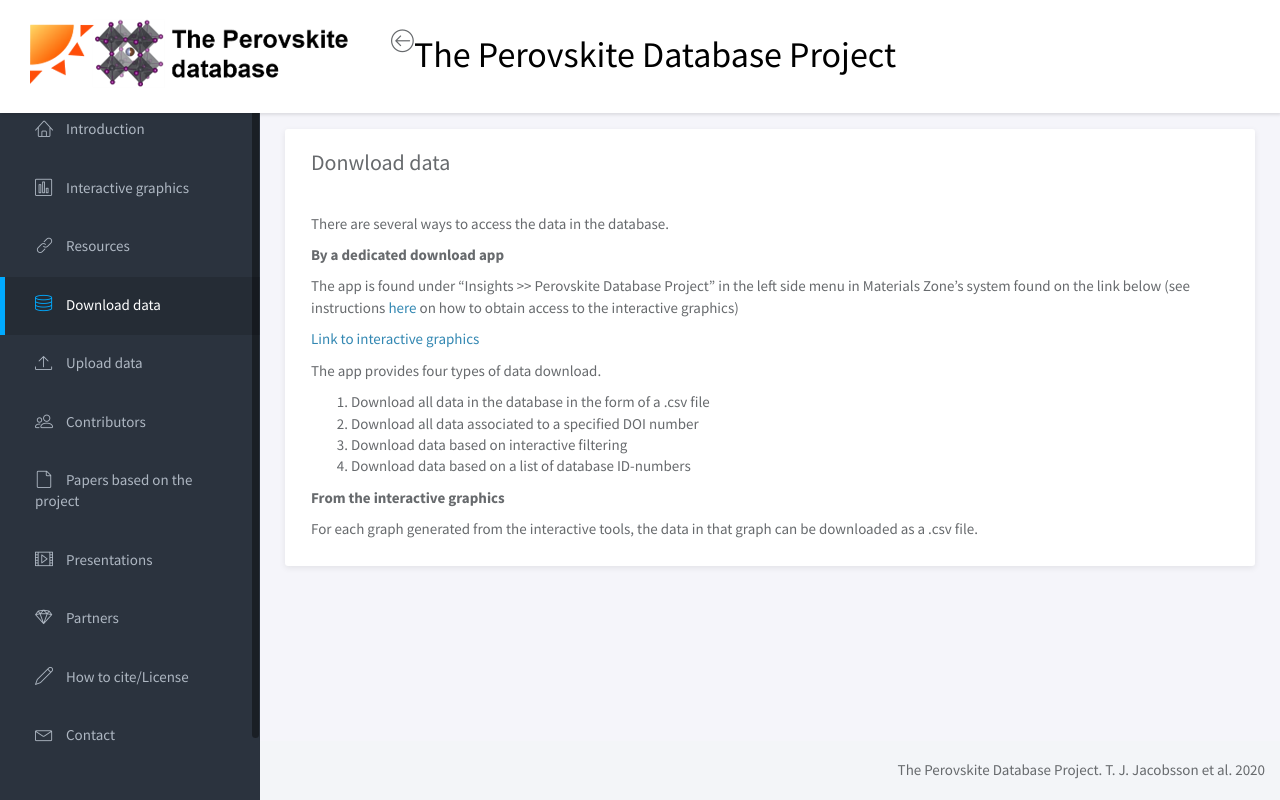
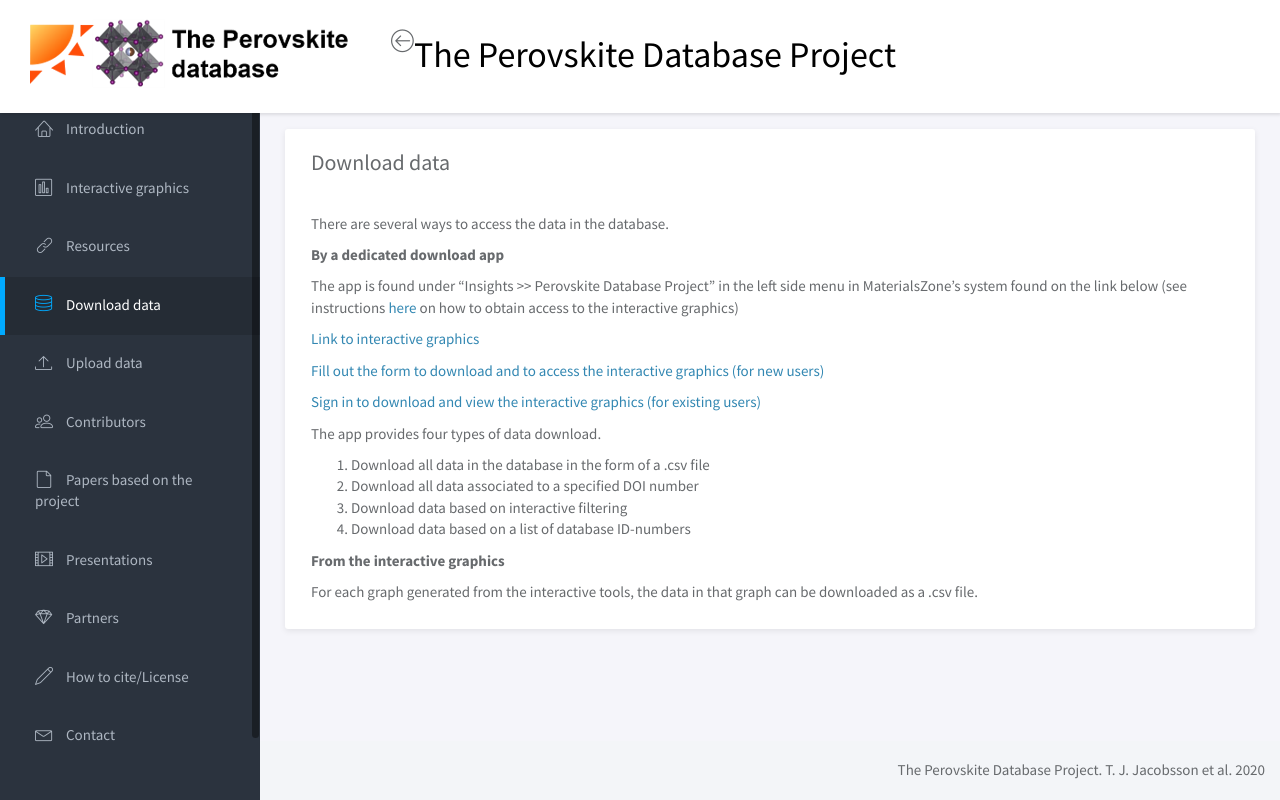
Before and after one commit to Jesperkemist/perovskitedatabase, a Flask app: page /Download in a window 1280 px wide. Run offline with Flask 2, Linux system fonts and the light colour scheme; some libraries are stand-ins or nearby versions.

Commit message:
Minor changes to fix typos and make the sign up process clearer in the Download page

```diff
--- a/Perovskite_webpage_version_1/templates/Download.html
+++ b/Perovskite_webpage_version_1/templates/Download.html
@@ -4,14 +4,16 @@
 
 <div class="panel panel-headline">
     <div class="panel-heading">
-        <h3 class="panel-title">Donwload data</h3>
+        <h3 class="panel-title">Download data</h3>
    </div>
 
     <div class="panel-body">
         <p>There are several ways to access the data in the database.</p>
         <p><strong>By a dedicated download app</strong></p>
-        <p>The app is found under “Insights >> Perovskite Database Project” in the left side menu in Materials Zone’s system found on the link below (see instructions <a href="Interactive_graphics">here</a> on how to obtain access to the interactive graphics)</p>
+        <p>The app is found under “Insights >> Perovskite Database Project” in the left side menu in MaterialsZone’s system found on the link below (see instructions <a href="Interactive_graphics">here</a> on how to obtain access to the interactive graphics)</p>
         <p><a title="Link to interactive graphics" href="https://app.materials.zone" target="_blank" rel="noopener">Link to interactive graphics</a></p>
+        <p><a href="https://www.materials.zone/perovskite-database-project" target="_blank" rel="noopener">Fill out the form to download and to access the interactive graphics (for new users)</a></p>
+        <p><a href="https://app.materials.zone" target="_blank" rel="noopener">Sign in to download and view the interactive graphics (for existing users)</a></p>
 
         <p>The app provides four types of data download.</p>
         <ol>
--- a/Perovskite_webpage_version_1/templates/Interactive_graphics.html
+++ b/Perovskite_webpage_version_1/templates/Interactive_graphics.html
@@ -8,7 +8,7 @@
     </div>
 
     <div class="panel-body">
-        <p>To facilitate easy exploration of the perovskite data we have developed a set of interactive graphics tools. Those enable simple interactive exploration of the data in the database. The interactive graphics are hosted by Materials Zone. To reach the graphics, you will need to create a free account by filling out <a title="this form" href="https://www.materials.zone/perovskite-database-project" target="_blank" rel="noopener">this form</a>. Shortly after filling out the form, you will receive an invitation by email.</p>
+        <p>To facilitate easy exploration of the perovskite data we have developed a set of interactive graphics tools. Those enable simple interactive exploration of the data in the database. The interactive graphics are hosted by MaterialsZone. To reach the graphics, you will need to create a free account by filling out <a title="this form" href="https://www.materials.zone/perovskite-database-project" target="_blank" rel="noopener">this form</a>. Shortly after filling out the form, you will receive an invitation by email.</p>
         <p>Figures generated by the interactive graphics are free to be used in any way.</p>
         <p><a href="https://www.materials.zone/perovskite-database-project" target="_blank" rel="noopener">Fill out the form to access the interactive graphics (for new users)</a></p>
         <p><a href="https://app.materials.zone" target="_blank" rel="noopener">Sign in to view the interactive graphics (for existing users)</a></p>
@@ -20,7 +20,7 @@
     <div class="panel-heading">
         <h3 class="panel-title">There are now 9 apps focusing on different aspects, with more to come.</h3>
         <p>Figures generated by the interactive graphics are free to be used in any way.</p>
-        <p>The apps are found under “Apps >> Perovskite Database Project” in the top menu in the Materials Zone platform (see instructions above on how to obtain access to the interactive graphics).</p>
+        <p>The apps are found under “Apps >> Perovskite Database Project” in the top menu in the MaterialsZone platform (see instructions above on how to obtain access to the interactive graphics).</p>
     </div>
 
     <div class="panel-body">
--- a/Perovskite_webpage_version_1/templates/home.html
+++ b/Perovskite_webpage_version_1/templates/home.html
@@ -10,7 +10,7 @@
     <div class="panel-body">
         <p style="text-align: justify;">The Perovskite Database Project aims at making all perovskite device data, both past and future, available in a form adherent to the FAIR data principles, i.e. findable, accessible, interoperable, and reusable.</p>
         <p style="text-align: justify;">In the initial phase of the project, the project team went through the over 16000 perovskite papers published until the end of February 2020 and extracted data for every single adequately described perovskite solar cell we could find. For papers published after that, the database relies on authors to upload their own data.</p>
-        <p style="text-align: justify;">The project is based around an open database and open-sourced tools enabling anyone, without any programming experience, to interactively explore, search, filter, analyse, and visualise the data. The core of those tools are a set of <a href="Interactive_graphics">interactive graphics</a>. The interactive graphics are hosted by Materials Zone. To reach the graphics, you will need to create a free account by filling out <a title="this form" href="https://www.materials.zone/perovskite-database-project" target="_blank" rel="noopener">this form</a>. Shortly after filling out the form, you will receive an invitation by email.</p>
+        <p style="text-align: justify;">The project is based around an open database and open-sourced tools enabling anyone, without any programming experience, to interactively explore, search, filter, analyse, and visualise the data. The core of those tools are a set of <a href="Interactive_graphics">interactive graphics</a>. The interactive graphics are hosted by MaterialsZone. To reach the graphics, you will need to create a free account by filling out <a title="this form" href="https://www.materials.zone/perovskite-database-project" target="_blank" rel="noopener">this form</a>. Shortly after filling out the form, you will receive an invitation by email.</p>
         <p>Figures generated by the interactive graphics are free to be used in any way.</p>
         <p><a href="https://www.materials.zone/perovskite-database-project" target="_blank" rel="noopener">Fill out the form to access the interactive graphics (for new users)</a></p>
         <p><a href="https://app.materials.zone" target="_blank" rel="noopener">Sign in to view the interactive graphics (for existing users)</a></p>
```
